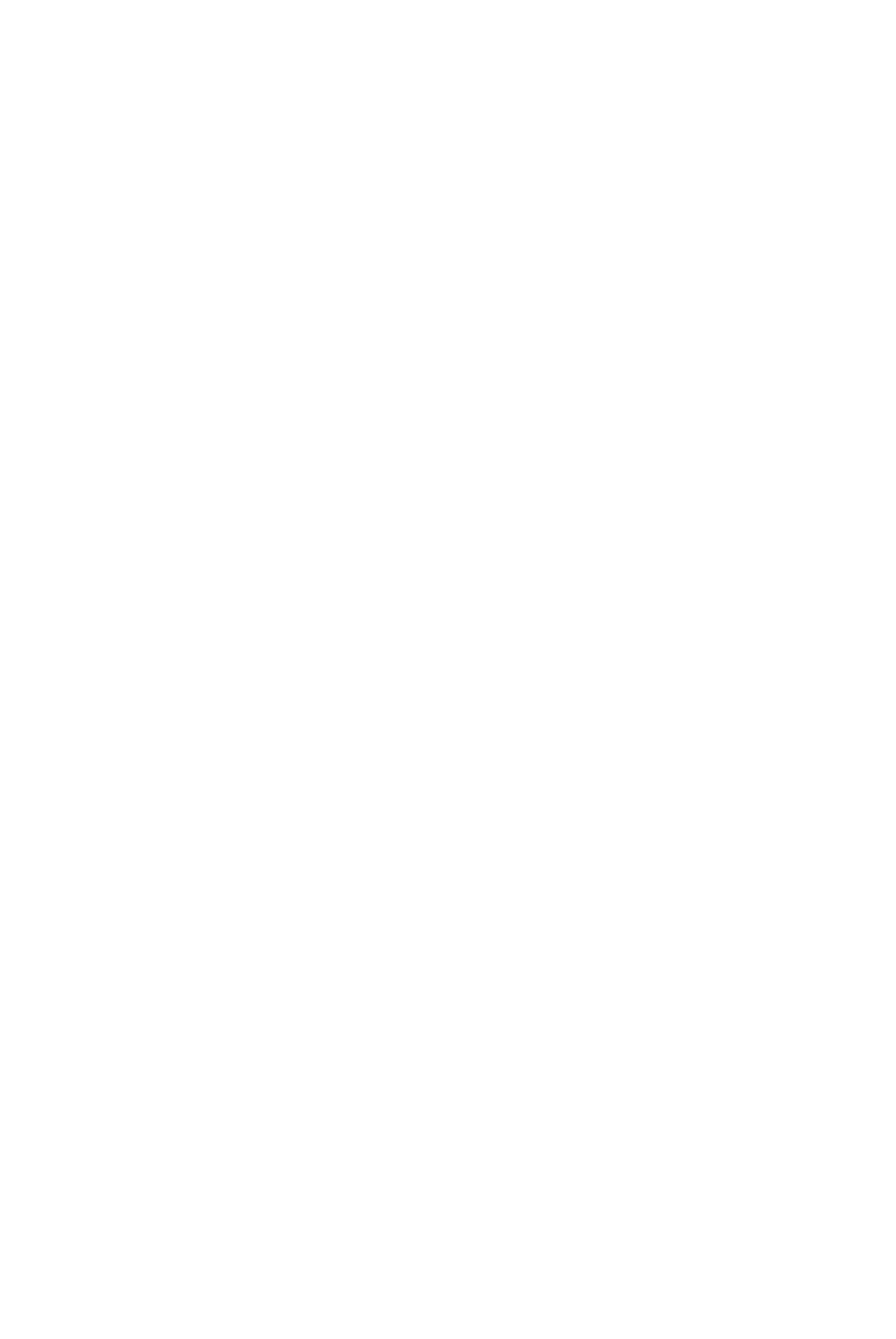
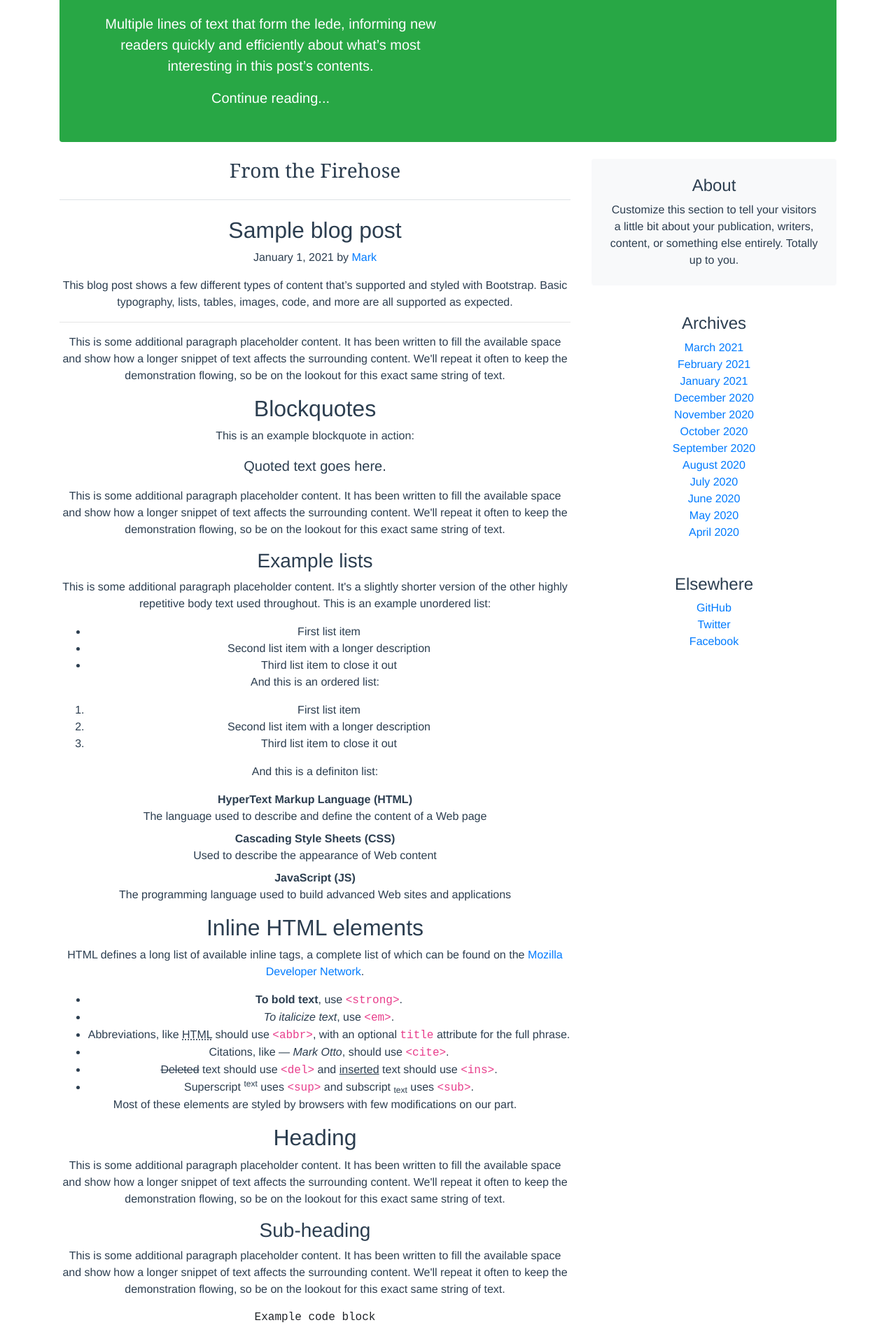
Before and after one commit to Si-HaMaDa/vue-train-cli, a Vue app: page /blogSingle in a window 1280 px wide. Shown: the part 320-2234 px from the top of the page at 70% size. Before the commit the page ends 800 px from the top, so only its background shows below. Built offline with nearby package versions, Linux system fonts and the light colour scheme.

Commit message:
Add Blog Post Single

```diff
--- a/src/components/Blog/BlogPost.vue
+++ b/src/components/Blog/BlogPost.vue
@@ -22,7 +22,9 @@
           This is a wider card with supporting text below as a natural lead-in
           to additional content.
         </p>
-        <a href="#" class="stretched-link">Continue reading</a>
+        <router-link to="/blogSingle" class="stretched-link"
+          >Continue reading</router-link
+        >
       </div>
       <div class="col-auto d-none d-lg-block">
         <svg
--- /dev/null
+++ b/src/components/Blog/BlogPostSingle.vue
@@ -0,0 +1,127 @@
+<template>
+  <article class="blog-post">
+    <h2 class="blog-post-title">Sample blog post</h2>
+    <p class="blog-post-meta">January 1, 2021 by <a href="#">Mark</a></p>
+
+    <p>
+      This blog post shows a few different types of content that’s supported and
+      styled with Bootstrap. Basic typography, lists, tables, images, code, and
+      more are all supported as expected.
+    </p>
+    <hr />
+    <p>
+      This is some additional paragraph placeholder content. It has been written
+      to fill the available space and show how a longer snippet of text affects
+      the surrounding content. We'll repeat it often to keep the demonstration
+      flowing, so be on the lookout for this exact same string of text.
+    </p>
+    <h2>Blockquotes</h2>
+    <p>This is an example blockquote in action:</p>
+    <blockquote class="blockquote">
+      <p>Quoted text goes here.</p>
+    </blockquote>
+    <p>
+      This is some additional paragraph placeholder content. It has been written
+      to fill the available space and show how a longer snippet of text affects
+      the surrounding content. We'll repeat it often to keep the demonstration
+      flowing, so be on the lookout for this exact same string of text.
+    </p>
+    <h3>Example lists</h3>
+    <p>
+      This is some additional paragraph placeholder content. It's a slightly
+      shorter version of the other highly repetitive body text used throughout.
+      This is an example unordered list:
+    </p>
+    <ul>
+      <li>First list item</li>
+      <li>Second list item with a longer description</li>
+      <li>Third list item to close it out</li>
+    </ul>
+    <p>And this is an ordered list:</p>
+    <ol>
+      <li>First list item</li>
+      <li>Second list item with a longer description</li>
+      <li>Third list item to close it out</li>
+    </ol>
+    <p>And this is a definiton list:</p>
+    <dl>
+      <dt>HyperText Markup Language (HTML)</dt>
+      <dd>
+        The language used to describe and define the content of a Web page
+      </dd>
+      <dt>Cascading Style Sheets (CSS)</dt>
+      <dd>Used to describe the appearance of Web content</dd>
+      <dt>JavaScript (JS)</dt>
+      <dd>
+        The programming language used to build advanced Web sites and
+        applications
+      </dd>
+    </dl>
+    <h2>Inline HTML elements</h2>
+    <p>
+      HTML defines a long list of available inline tags, a complete list of
+      which can be found on the
+      <a href="https://developer.mozilla.org/en-US/docs/Web/HTML/Element"
+        >Mozilla Developer Network</a
+      >.
+    </p>
+    <ul>
+      <li>
+        <strong>To bold text</strong>, use
+        <code class="language-plaintext highlighter-rouge">&lt;strong&gt;</code
+        >.
+      </li>
+      <li>
+        <em>To italicize text</em>, use
+        <code class="language-plaintext highlighter-rouge">&lt;em&gt;</code>.
+      </li>
+      <li>
+        Abbreviations, like
+        <abbr title="HyperText Markup Langage">HTML</abbr> should use
+        <code class="language-plaintext highlighter-rouge">&lt;abbr&gt;</code>,
+        with an optional
+        <code class="language-plaintext highlighter-rouge">title</code>
+        attribute for the full phrase.
+      </li>
+      <li>
+        Citations, like <cite>— Mark Otto</cite>, should use
+        <code class="language-plaintext highlighter-rouge">&lt;cite&gt;</code>.
+      </li>
+      <li>
+        <del>Deleted</del> text should use
+        <code class="language-plaintext highlighter-rouge">&lt;del&gt;</code>
+        and <ins>inserted</ins> text should use
+        <code class="language-plaintext highlighter-rouge">&lt;ins&gt;</code>.
+      </li>
+      <li>
+        Superscript <sup>text</sup> uses
+        <code class="language-plaintext highlighter-rouge">&lt;sup&gt;</code>
+        and subscript <sub>text</sub> uses
+        <code class="language-plaintext highlighter-rouge">&lt;sub&gt;</code>.
+      </li>
+    </ul>
+    <p>
+      Most of these elements are styled by browsers with few modifications on
+      our part.
+    </p>
+    <h2>Heading</h2>
+    <p>
+      This is some additional paragraph placeholder content. It has been written
+      to fill the available space and show how a longer snippet of text affects
+      the surrounding content. We'll repeat it often to keep the demonstration
+      flowing, so be on the lookout for this exact same string of text.
+    </p>
+    <h3>Sub-heading</h3>
+    <p>
+      This is some additional paragraph placeholder content. It has been written
+      to fill the available space and show how a longer snippet of text affects
+      the surrounding content. We'll repeat it often to keep the demonstration
+      flowing, so be on the lookout for this exact same string of text.
+    </p>
+    <pre><code>Example code block</code></pre>
+    <p>
+      This is some additional paragraph placeholder content. It's a slightly
+      shorter version of the other highly repetitive body text used throughout.
+    </p>
+  </article>
+</template>
--- a/src/router/index.js
+++ b/src/router/index.js
@@ -3,6 +3,7 @@ import VueRouter from "vue-router";
 import Home from "../views/Home.vue";
 import Team from "../views/Team.vue";
 import Blog from "../views/Blog.vue";
+import BlogSingle from "../views/BlogSingle.vue";
 import Contact from "../views/Contact.vue";
 import Alerts from "../components/Alerts.vue";
 
@@ -34,6 +35,11 @@ const routes = [
     component: Blog,
   },
   {
+    path: "/blogSingle",
+    name: "BlogSingle",
+    component: BlogSingle,
+  },
+  {
     path: "/contact",
     name: "Contact",
     component: Contact,
--- /dev/null
+++ b/src/views/BlogSingle.vue
@@ -0,0 +1,175 @@
+<style scoped>
+.bd-placeholder-img {
+  font-size: 1.125rem;
+  text-anchor: middle;
+  -webkit-user-select: none;
+  -moz-user-select: none;
+  user-select: none;
+}
+
+@media (min-width: 768px) {
+  .bd-placeholder-img-lg {
+    font-size: 3.5rem;
+  }
+}
+
+/* stylelint-disable selector-list-comma-newline-after */
+
+.blog-header {
+  line-height: 1;
+  border-bottom: 1px solid #e5e5e5;
+}
+
+.blog-header-logo {
+  font-family: "Playfair Display", Georgia, "Times New Roman",
+    serif /*rtl:Amiri, Georgia, "Times New Roman", serif*/;
+  font-size: 2.25rem;
+}
+
+.blog-header-logo:hover {
+  text-decoration: none;
+}
+
+h1,
+h2,
+h3,
+h4,
+h5,
+h6 {
+  font-family: "Playfair Display", Georgia, "Times New Roman",
+    serif /*rtl:Amiri, Georgia, "Times New Roman", serif*/;
+}
+
+.display-4 {
+  font-size: 2.5rem;
+}
+@media (min-width: 768px) {
+  .display-4 {
+    font-size: 3rem;
+  }
+}
+
+.nav-scroller {
+  position: relative;
+  z-index: 2;
+  height: 2.75rem;
+  overflow-y: hidden;
+}
+
+.nav-scroller .nav {
+  display: flex;
+  flex-wrap: nowrap;
+  padding-bottom: 1rem;
+  margin-top: -1px;
+  overflow-x: auto;
+  text-align: center;
+  white-space: nowrap;
+  -webkit-overflow-scrolling: touch;
+}
+
+.nav-scroller .nav-link {
+  padding-top: 0.75rem;
+  padding-bottom: 0.75rem;
+  font-size: 0.875rem;
+}
+
+.card-img-right {
+  height: 100%;
+  border-radius: 0 3px 3px 0;
+}
+
+.flex-auto {
+  flex: 0 0 auto;
+}
+
+.h-250 {
+  height: 250px;
+}
+@media (min-width: 768px) {
+  .h-md-250 {
+    height: 250px;
+  }
+}
+
+/* Pagination */
+.blog-pagination {
+  margin-bottom: 4rem;
+}
+.blog-pagination > .btn {
+  border-radius: 2rem;
+}
+
+/*
+ * Blog posts
+ */
+.blog-post {
+  margin-bottom: 4rem;
+}
+.blog-post-title {
+  margin-bottom: 0.25rem;
+  font-size: 2.5rem;
+}
+.blog-post-meta {
+  margin-bottom: 1.25rem;
+  color: #727272;
+}
+
+/*
+ * Footer
+ */
+.blog-footer {
+  padding: 2.5rem 0;
+  color: #727272;
+  text-align: center;
+  background-color: #f9f9f9;
+  border-top: 0.05rem solid #e5e5e5;
+}
+.blog-footer p:last-child {
+  margin-bottom: 0;
+}
+</style>
+
+<template>
+  <div>
+    <main class="container">
+      <div class="p-4 p-md-5 mb-4 mt-4 text-white rounded bg-success">
+        <div class="col-md-6 px-0">
+          <h1 class="display-4 fst-italic">
+            Title of a longer featured blog post
+          </h1>
+          <p class="lead my-3">
+            Multiple lines of text that form the lede, informing new readers
+            quickly and efficiently about what’s most interesting in this post’s
+            contents.
+          </p>
+          <p class="lead mb-0">
+            <a href="#" class="text-white fw-bold">Continue reading...</a>
+          </p>
+        </div>
+      </div>
+
+      <div class="row g-5">
+        <div class="col-md-8">
+          <h3 class="pb-4 mb-4 fst-italic border-bottom">From the Firehose</h3>
+          <BlogPostSingle />
+        </div>
+
+        <div class="col-md-4">
+          <BlogSidebar />
+        </div>
+      </div>
+    </main>
+  </div>
+</template>
+
+<script>
+import BlogSidebar from "@/components/Blog/BlogSidebar";
+import BlogPostSingle from "@/components/Blog/BlogPostSingle";
+export default {
+  name: "BlogSingle",
+  components: {
+    BlogSidebar,
+    BlogPostSingle,
+  },
+};
+</script>
```
